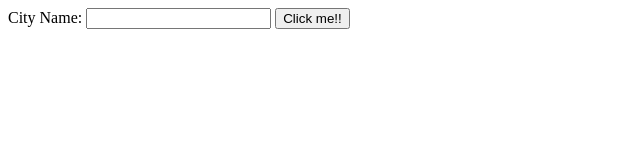
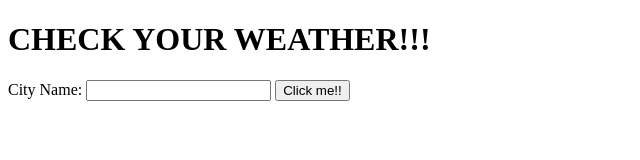
Before and after one commit to aasthajha18/weatherforecast, a website: page index.html in a window 1280 px wide. Shown: the whole page, without its empty margins (0-640 px from the left). Drawn offline with Linux system fonts and the light colour scheme.

Commit message:
final commit

```diff
--- a/index.html
+++ b/index.html
@@ -6,6 +6,7 @@
   </head>
   <body>
     <form class="" action="/" method="post">
+      <h1>CHECK YOUR WEATHER!!!</h1>
       <label for="cityInput">City Name: </label>
       <input id="cityInput" type="text" name="cityName" value="">
   <button type="submit" >Click me!!</button>
```
